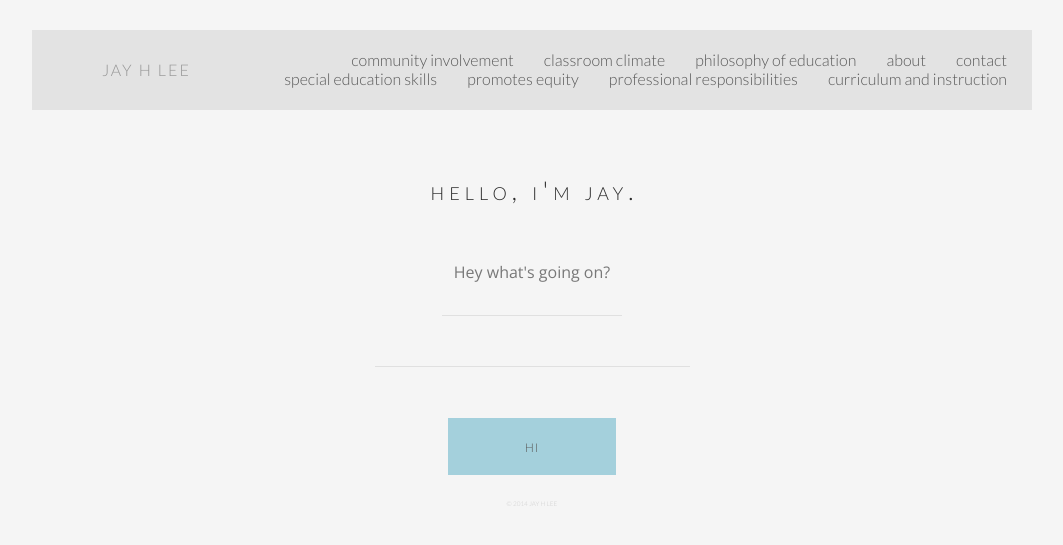
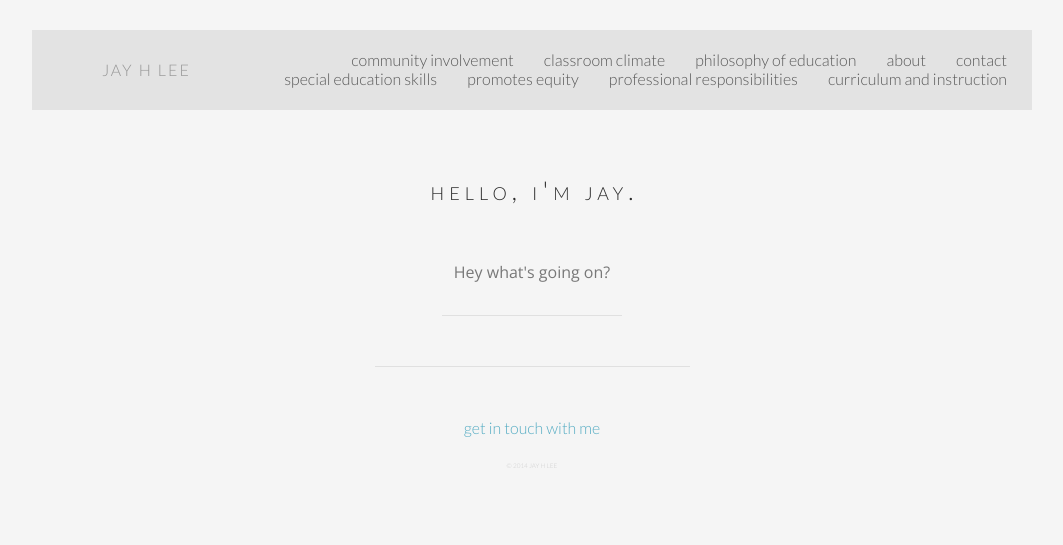
Before and after one commit to erictchin/jayhlee, a Jekyll site: the page built from index.html, in a window 1280 px wide. Shown: the top 545 px of the page, without its empty margins (108-1171 px from the left). Built offline with Jekyll 4.4.1, drawn with Linux system fonts in a browser that asks for light colours; nearby versions of some CDN libraries.

Commit message:
updated footer from button

```diff
--- a/_includes/footer.html
+++ b/_includes/footer.html
@@ -1,7 +1,7 @@
   <footer class="footer">
     <div class="border-top"></div>
     <div class="footer-link-container">
-      <a href="mailto:info@jayhlee.com?subject=Hello!" class="button">hi</a>
+      <a href="{{ site.baseurl }}">get in touch with me</a>
       <a class="copyright" href="/">&copy; 2014 jay h lee</a>
     </div>
   </footer>
```
